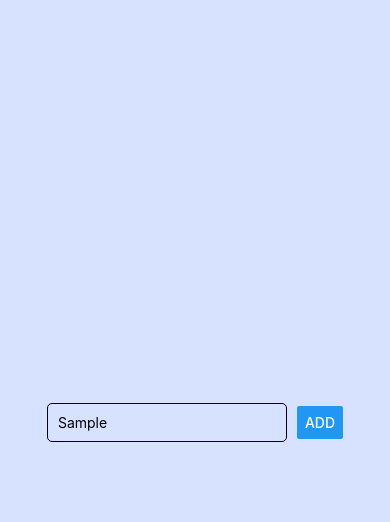
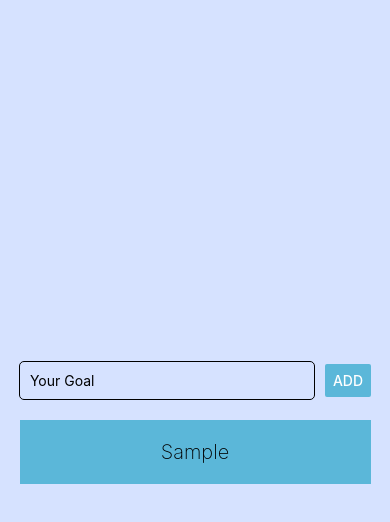
Before and after one commit to mathura333/rn-goals, a React Native app: screen / in a window 390 px wide. Both pictures are taken after typing "Sample" into the empty fields and a click on the button "ADD". Shown: the top 522 px of the page. Built offline with nearby package versions, Linux system fonts and the light colour scheme.

Commit message:
Added state to mange goals

```diff
--- a/App.tsx
+++ b/App.tsx
@@ -1,13 +1,17 @@
 import { StatusBar } from 'expo-status-bar';
-import React from 'react';
-import {  StyleSheet, View } from 'react-native';
+import React, {useState} from 'react';
+import {  StyleSheet, View, Text } from 'react-native';
 import GoalsInput from './components/GoalsInput';
 
 export default function App() {
+  const [goals, setGoals] = useState<{id:number,goal:string}[]>([])
   return (
     <View style={styles.container}>
       <View style={styles.goalsInput}>
-        <GoalsInput/>
+        <GoalsInput addGoal={(goal:string)=>setGoals(prev=>[...prev,{id:prev.length,goal}])}/>
+      </View>
+      <View style={styles.goals}>
+      {goals.map(({id,goal})=><View key={id} style={styles.goal}><Text style={styles.goalText}>{goal}</Text></View>)}
       </View>
       <StatusBar style="auto" />
     </View>
@@ -22,6 +26,22 @@ const styles = StyleSheet.create({
     justifyContent: 'center',
   },
   goalsInput:{
-    padding:20
+    padding:10
   },
+  goal:{
+    width:'90%',
+    backgroundColor:'#5bb7d9',
+    padding:20,
+    margin:10,
+    justifyContent:"center",
+    alignItems:'center'
+  },
+  goals:{
+    justifyContent:"center",
+    alignItems:'center'
+  },
+  goalText:{
+    fontSize:20,
+    fontWeight:"200",
+  }
 });
--- a/components/GoalsInput.tsx
+++ b/components/GoalsInput.tsx
@@ -1,11 +1,24 @@
 import React from 'react';
+import { useState } from 'react';
 import { TextInput, StyleSheet, Button, View } from 'react-native';
 
-const GoalsInput = () => {
+interface IGoalsInput {
+  addGoal:(goal:string)=>void;
+}
+
+const GoalsInput: React.FC<IGoalsInput> = ({addGoal}) => {
+  const [enteredGoal, setEnteredGoal] = useState('')
+  const handleSubmit = ()=> {
+    if(enteredGoal){
+      addGoal(enteredGoal);
+    setEnteredGoal('')
+    }
+  }
+
   return (
     <View style={styles.goalsInput}>
-      <TextInput placeholder="Your Goal" style={styles.textInput}/>
-      <Button title="Add" onPress={()=>{}}/>
+      <TextInput placeholder="Your Goal" onChangeText={setEnteredGoal} value={enteredGoal} style={styles.textInput}/>
+      <Button color="#5bb7d9" title="Add" onPress={handleSubmit}/>
     </View>
   );
 }
@@ -21,7 +34,7 @@ const styles = StyleSheet.create({
     borderRadius:5,
     padding:10,
     marginRight:10,
-    minWidth:200
+    width:"80%"
   }
 })
 export default GoalsInput;
```
